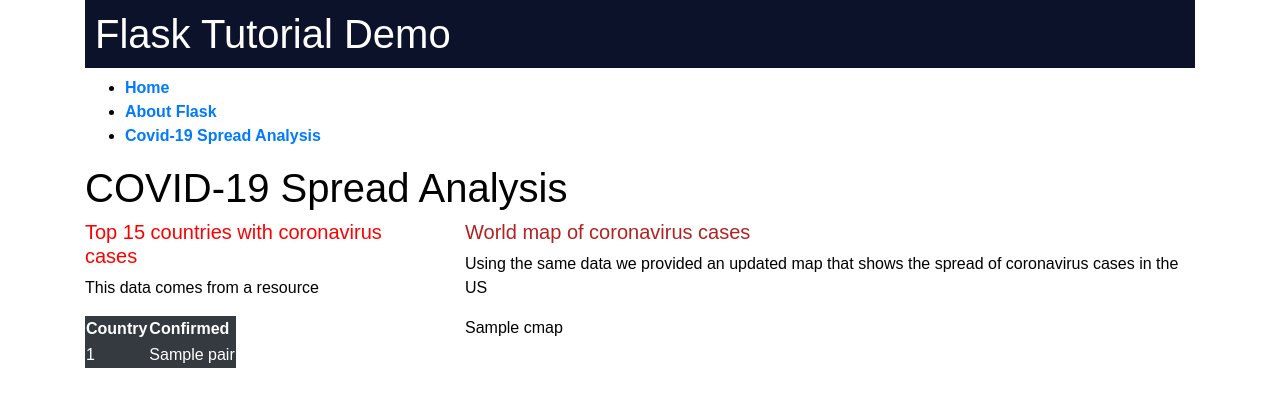
After one commit to davidconoh/flask_tutorial, a Flask app: template templates/analysis.html in a window 1280 px wide. The commit adds this page. Shown: the top 407 px of the page. Run offline with Flask 2, Linux system fonts and the light colour scheme; the template is opened without the code that fills it: most values are stand-ins (such as "Sample title", 1, 10 or a date in 2020); parts of the project's set-up code (start-up, migrations or seed data) failed here and were passed over; some libraries are stand-ins or nearby versions.

Commit message:
added code for coronavirus spread analysis

```diff
--- a/main.py
+++ b/main.py
@@ -1,3 +1,29 @@
+import pandas as pd
+import folium
+
+def find_top_confirmed(n = 15):
+  corona_df = pd.read_csv('dataset/dataset.csv')
+  by_country = corona_df.groupby('Country_Region').sum()[['Confirmed', 'Deaths', 'Recovered', 'Active']]
+  cdf = by_country.nlargest(n, 'Confirmed')[['Confirmed']]
+  return cdf
+
+cdf=find_top_confirmed()
+pairs=[(country,confirmed) for country,confirmed in zip(cdf.index,cdf['Confirmed'])]
+
+corona_df = pd.read_csv('dataset/dataset.csv')
+corona_df=corona_df.dropna()
+m=folium.Map(location=[34.223334,-82.461707],
+            tiles='Stamen toner',
+            zoom_start=8)
+
+def circle_maker(x):
+    folium.Circle(location=[x[0],x[1]],
+                 radius=float(x[2])*10,
+                 color="red",
+                 popup='{}\n confirmed cases:{}'.format(x[3],x[2])).add_to(m)
+corona_df[['Lat','Long_','Confirmed','Combined_Key']].apply(lambda x:circle_maker(x),axis=1)
+html_map=m._repr_html_()
+
 from flask import Flask, render_template
 
 app = Flask(__name__)
@@ -10,5 +36,9 @@ def home():
 def about():
     return render_template("about.html")
 
+@app.route("/analysis")
+def analysis():
+    return render_template("analysis.html", table=cdf, cmap=html_map,pairs=pairs)
+
 if __name__ == "__main__":
     app.run(debug=True)
--- a/runtime.txt
+++ /dev/null
@@ -1 +0,0 @@
-python-3.8.5
--- a/static/css/template.css
+++ b/static/css/template.css
@@ -1,8 +1,18 @@
 body {
-    font-family: 'Montserrat', sans-serif;
+  font-family: 'Montserrat', sans-serif;
+    background-color: white;
+    color: black;
   }
 
-  .logo {
+h1 {
+    color: black;
+  }
+
+td, tr {
+    color: white;
+  }
+
+.logo {
     background-color: #0D122B;
     padding: 10px;
     color: white;
--- /dev/null
+++ b/templates/analysis.html
@@ -0,0 +1,33 @@
+{% extends "template.html" %} {% block content %}
+<div class="container">
+    <h1>COVID-19 Spread Analysis</h1>
+    <div class="row">
+        <div class="col-4">
+            <h5><font color="red">Top 15 countries with coronavirus cases</font></h5>
+            <p>This data comes from a resource</p>
+            <table class="table-responsive-sm table-dark">
+                <thead>
+                    <tr>
+                        <th scope="col">Country</th>
+                        <th scope="col">Confirmed</th>
+                    </tr>
+                </thead>
+                <tbody>
+                    {% for pair in pairs %}
+                    <tr>
+                        <td>{{ pair[0]}}</td>
+                        <td>{{ pair[1]}}</td>
+                    </tr>
+                    {% endfor %}
+                </tbody>
+            </table>
+        </div>
+        <div class="col-8">
+            <h5><font color="firebrick">World map of coronavirus cases</font></h5>
+            <p>Using the same data we provided an updated map that shows
+                the spread of coronavirus cases in the US</p>
+            {{cmap|safe}}
+        </div>
+    </div>
+</div>
+{% endblock %}
--- a/templates/template.html
+++ b/templates/template.html
@@ -2,19 +2,30 @@
 <html lang="en" dir="ltr">
     <head>
         <meta charset="utf-8">
-        <title>Flask Parent Template</title>
+        <title>Flask Tutorial Demo</title>
 
-        <link rel="stylesheet" href="{{ url_for('static',    filename='css/template.css') }}">
+        <link
+            rel="stylesheet"
+            href="https://stackpath.bootstrapcdn.com/bootstrap/4.5.0/css/bootstrap.min.css"
+            integrity="sha384-9aIt2nRpC12Uk9gS9baDl411NQApFmC26EwAOH8WgZl5MYYxFfc+NcPb1dKGj7Sk"
+            crossorigin="anonymous"
+        />
+        <link
+            rel="stylesheet"
+            type="text/css"
+            href="{{ url_for('static', filename='css/template.css') }}"
+        />
 
     </head>
     <body>
         <header>
             <div class="container">
-                <h1 class="logo">First Web App</h1>
+                <h1 class="logo">Flask Tutorial Demo</h1>
                 <strong><nav>
                     <ul class="menu">
                         <li><a href="{{ url_for('home') }}">Home</a></li>
-                        <li><a href="{{ url_for('about') }}">About</a></li>
+                        <li><a href="{{ url_for('about') }}">About Flask</a></li>
+                        <li><a href="{{ url_for('analysis') }}">Covid-19 Spread Analysis</a></li>
                     </ul>
                 </nav></strong>
             </div>
```
Also changed, not shown: requirements.txt (deleted, +0 -7 lines), templates/about.html (+9 -1 lines), templates/home.html (+4 -3 lines), README.md, 1 other file.
